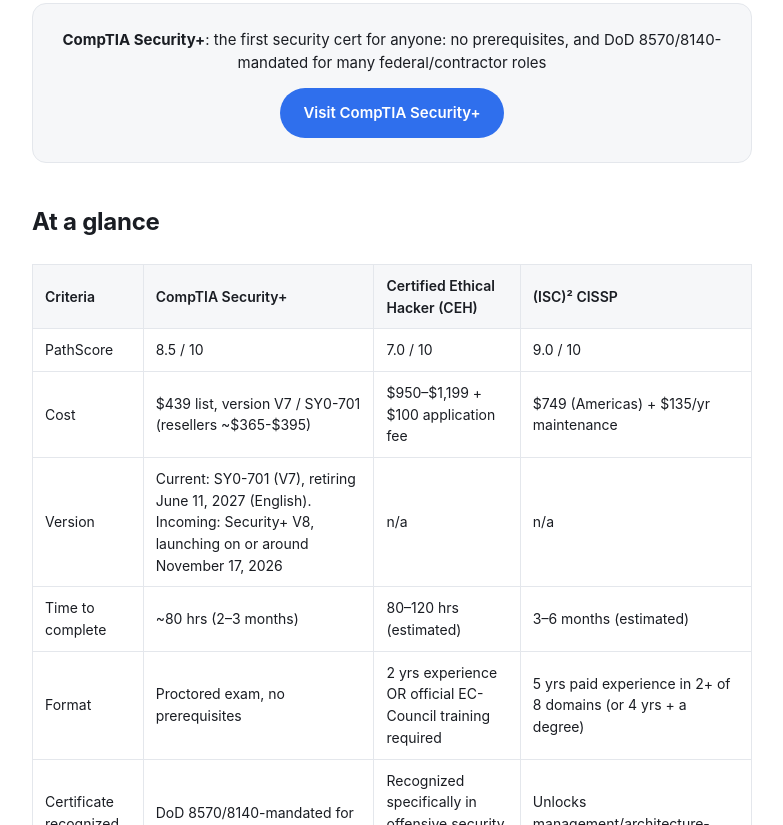
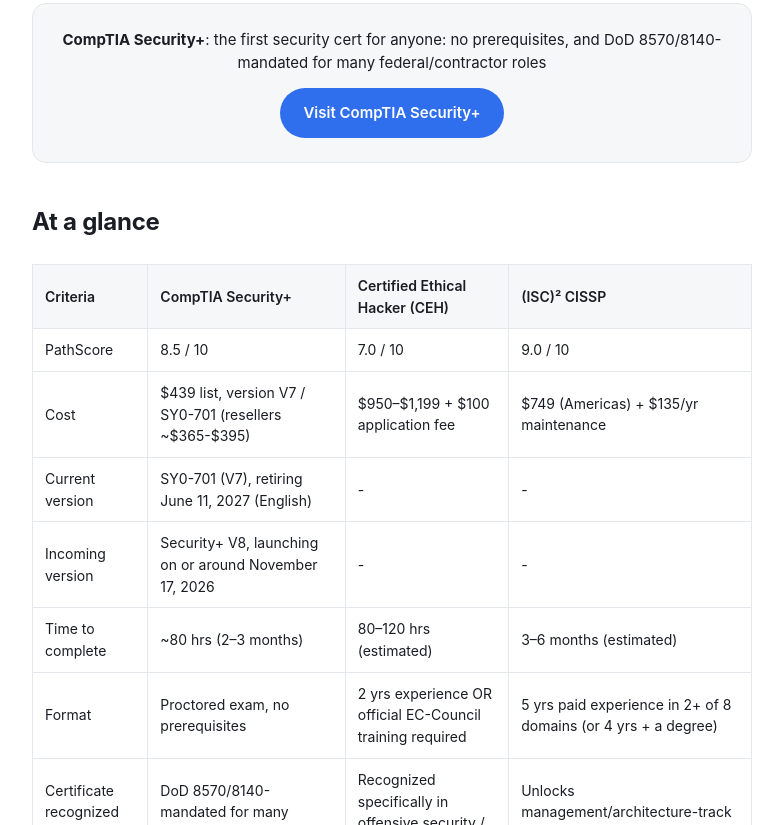
Before and after one commit to Doleha/pathscore-site, a plain HTML site: page security-certs-comparison.html in a window 1280 px wide. Shown: the part 1122-1947 px from the top of the page, without its empty margins (248-1031 px from the left). Drawn offline with Linux system fonts and the light colour scheme.

```diff
--- a/security-certs-comparison.html
+++ b/security-certs-comparison.html
@@ -54,7 +54,7 @@
   <h1>CompTIA Security+ vs. CEH vs. CISSP: Which Security Cert First? (2026)</h1>
   <div class="meta">
     <span>By The PathScore Team</span>
-    <span>Updated October 30, 2026</span>
+    <span>Updated November 16, 2026</span>
     <span>6 min read</span>
   </div>
   <p class="dek">These three certs sit at different career stages, not just different price points, and CISSP's experience requirement isn't optional.</p>
@@ -98,7 +98,8 @@
     <tbody>
       <tr><td>PathScore</td><td><span class="winner">8.5 / 10</span></td><td><span class="">7.0 / 10</span></td><td><span class="">9.0 / 10</span></td></tr>
       <tr><td>Cost</td><td>$439 list, version V7 / SY0-701 (resellers ~$365-$395)</td><td>$950–$1,199 + $100 application fee</td><td>$749 (Americas) + $135/yr maintenance</td></tr>
-      <tr><td>Version</td><td>Current: SY0-701 (V7), retiring June 11, 2027 (English). Incoming: Security+ V8, launching on or around November 17, 2026</td><td>n/a</td><td>n/a</td></tr>
+      <tr><td>Current version</td><td>SY0-701 (V7), retiring June 11, 2027 (English)</td><td>-</td><td>-</td></tr>
+      <tr><td>Incoming version</td><td>Security+ V8, launching on or around November 17, 2026</td><td>-</td><td>-</td></tr>
       <tr><td>Time to complete</td><td>~80 hrs (2–3 months)</td><td>80–120 hrs (estimated)</td><td>3–6 months (estimated)</td></tr>
       <tr><td>Format</td><td>Proctored exam, no prerequisites</td><td>2 yrs experience OR official EC-Council training required</td><td>5 yrs paid experience in 2+ of 8 domains (or 4 yrs + a degree)</td></tr>
       <tr><td>Certificate recognized by</td><td>DoD 8570/8140-mandated for many federal/contractor roles</td><td>Recognized specifically in offensive security / pentesting tracks</td><td>Unlocks management/architecture-track titles</td></tr>
```
